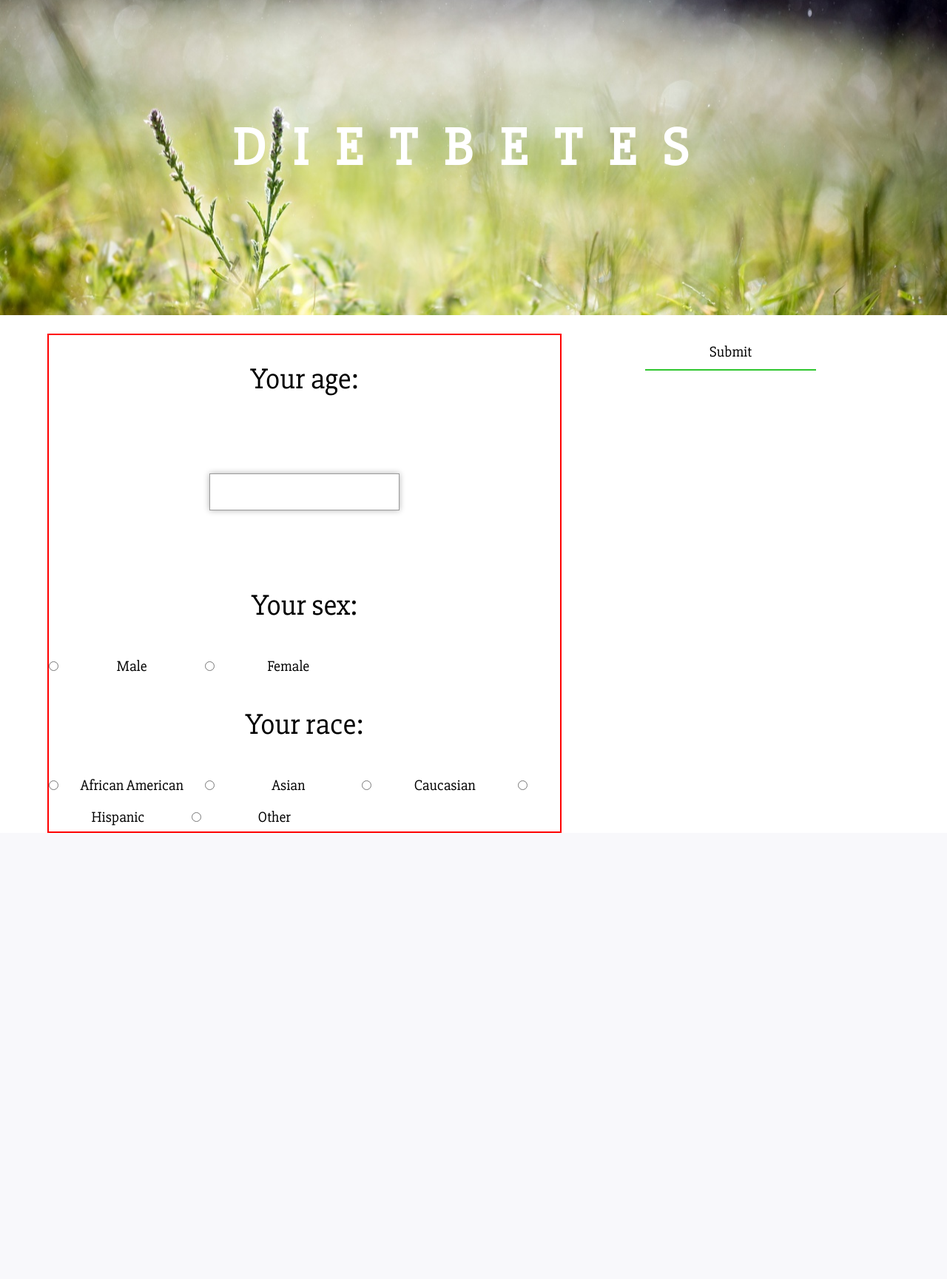
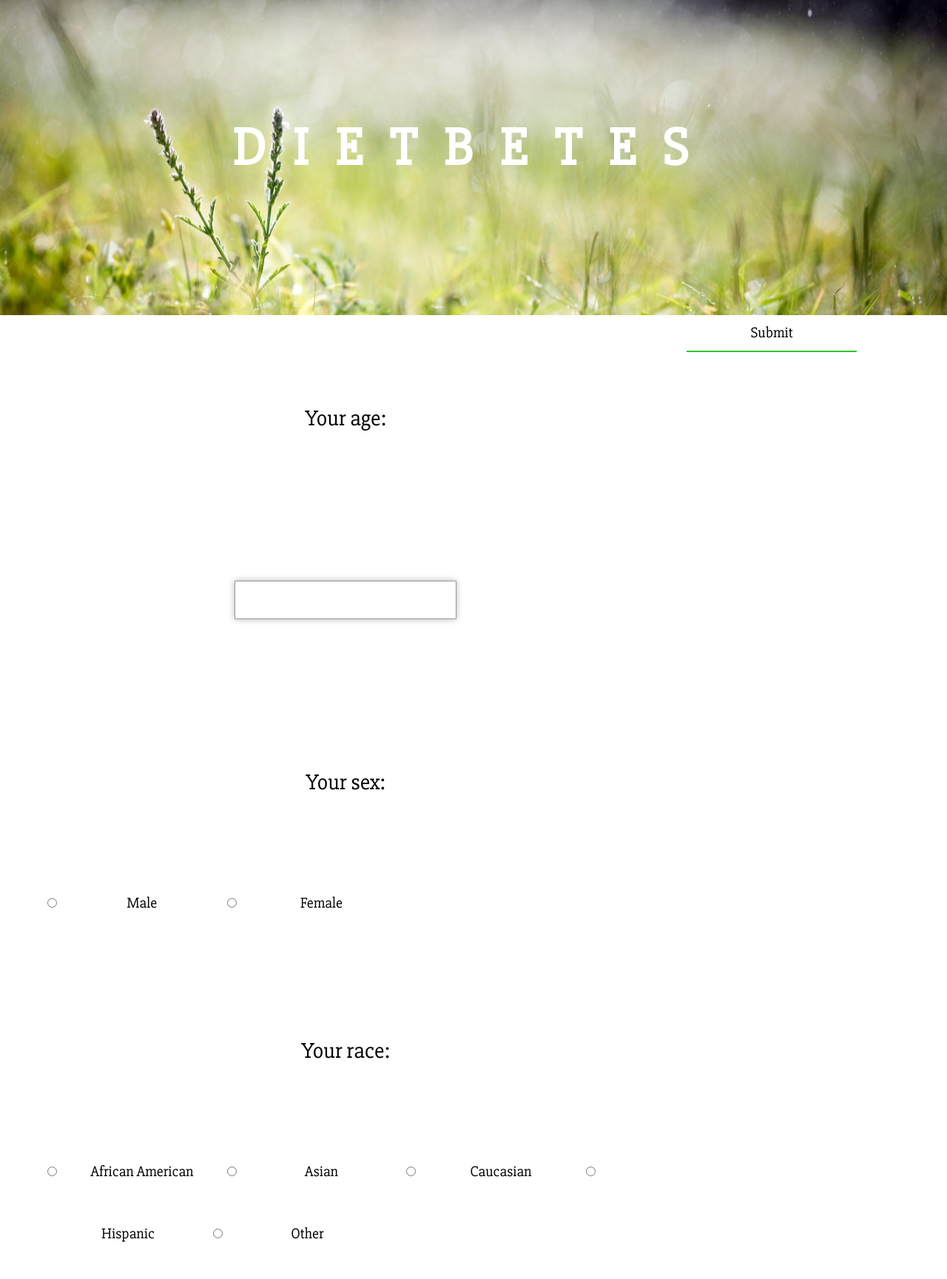
Before and after one commit to DAB-illinois/Dietbetes, a Flask app: template flaskr/templates/new_user.html in a window 1280 px wide. Shown: the whole page at 74% size. Before the commit the page ends 1126 px from the top, so only its background shows below. Run offline with Flask 2, Linux system fonts and the light colour scheme; the template is opened without the code that fills it, so the values that code supplies are empty; some libraries are stand-ins or nearby versions.

Commit message:
reoragnized new user page

```diff
--- a/flaskr/static/login_style.css
+++ b/flaskr/static/login_style.css
@@ -1,5 +1,5 @@
 form {
-    margin-top: 2%;
+    margin-top: 0;
     margin-right: 5%;
     margin-left: 5%;
     width: 90%;
@@ -12,27 +12,26 @@
 
 #contants {
     float: left;
-    border: 2px red solid;
     width: 30%;
+    height: 50%;
 }
 
 #inputs {
     float:left;
-    border: 2px red solid;
-    width: 60%;
-
+    width: 70%;
 }
 
 div .radio_type {
     margin: 0;
     text-align: center;
-    padding: 5%;
-    font-size: 40px;
+    padding: 15%;
+    font-size: 30px;
 }
 
 form .radio_label {
     margin: 0;
     text-align: center;
+    margin-bottom: 5%;
     padding: 1%;
     font-size: 20px;
     width: 25%;
```
